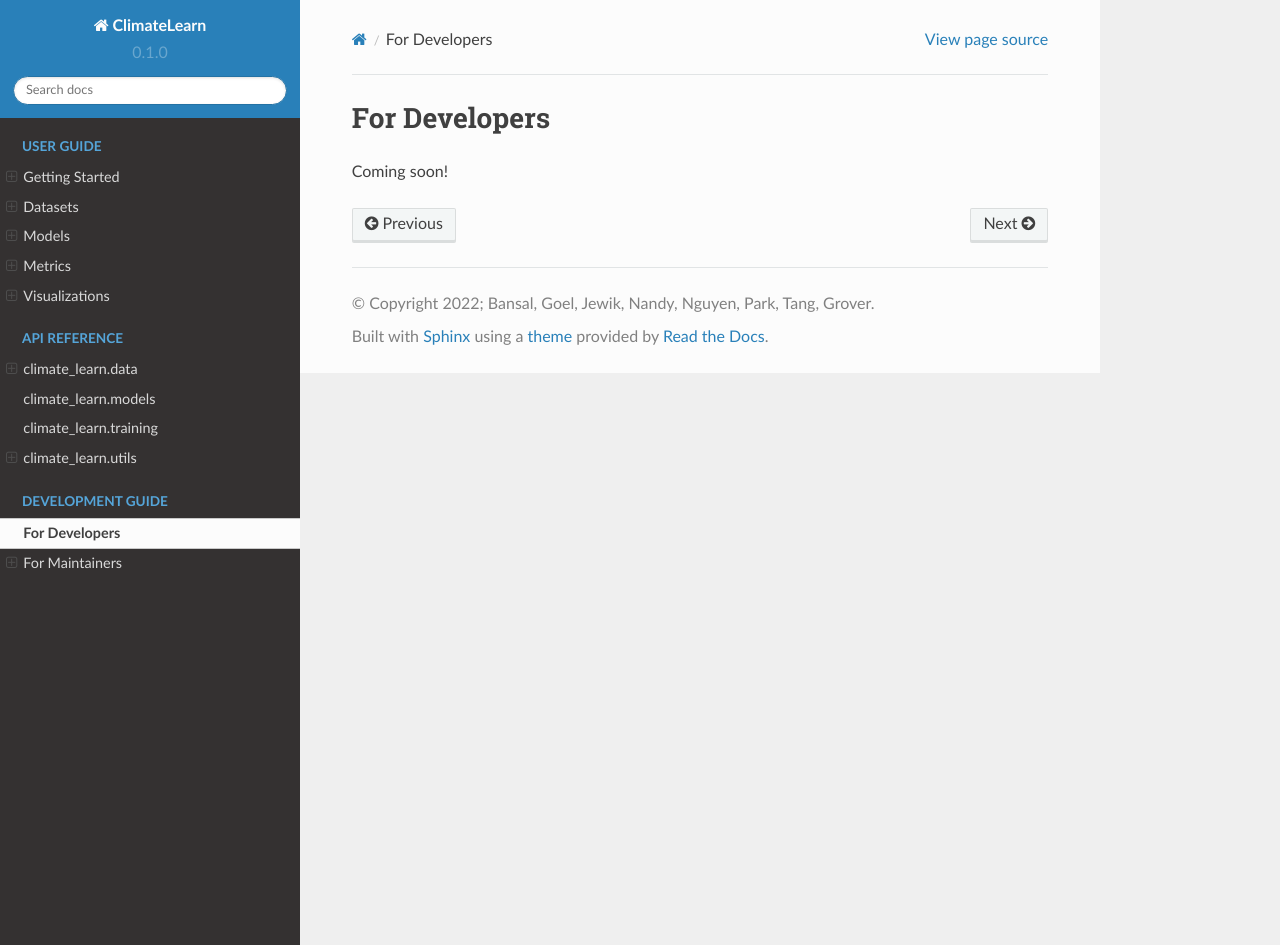
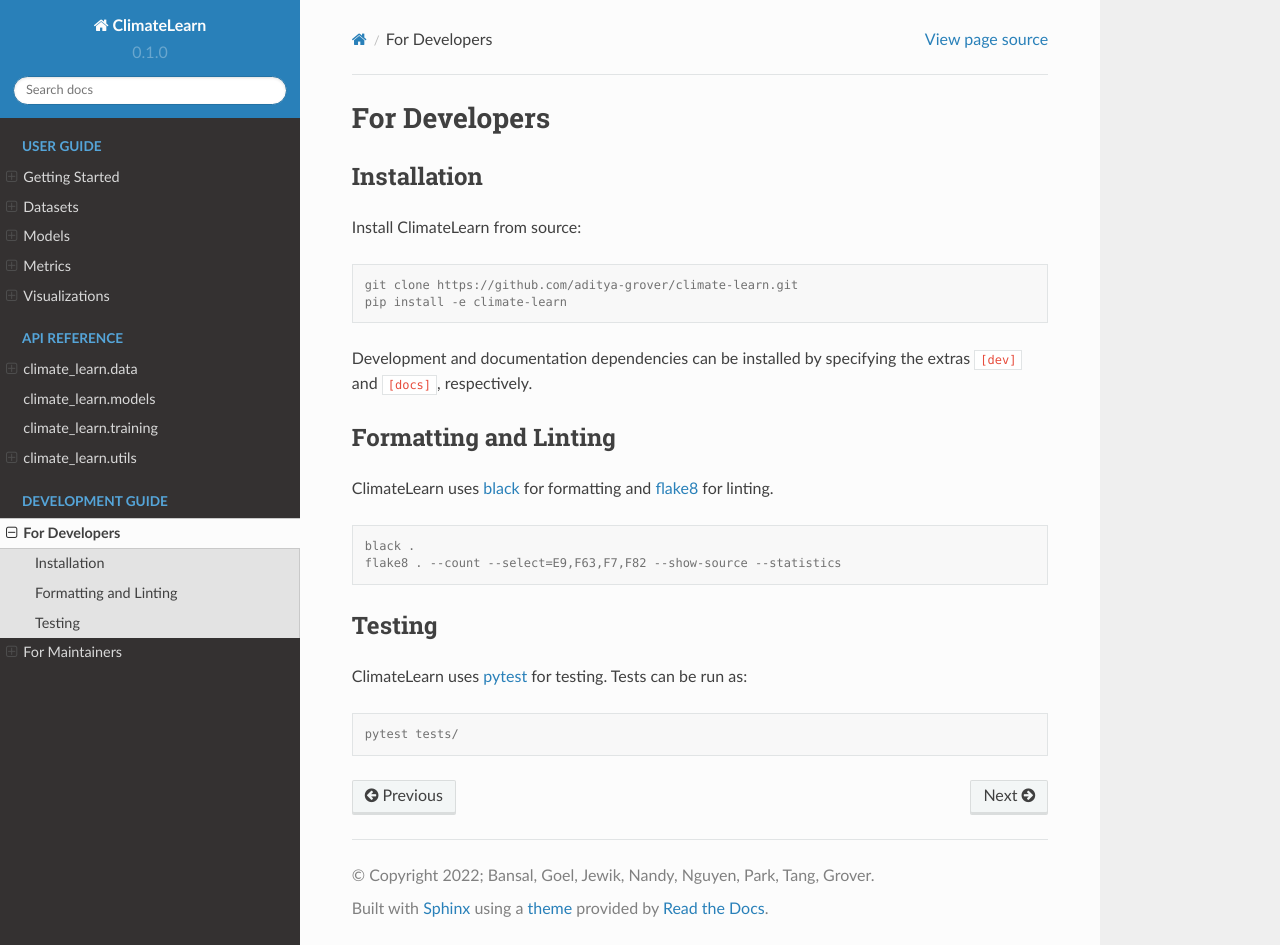
Before and after one commit to aditya-grover/climate-learn, a Sphinx documentation site: the page built from docs/source/development-guide/for-developers.rst, in a window 1280 px wide and 945 px high. Built offline with Sphinx 7.4.7 and the Read the Docs theme 2.0.0, drawn with Linux system fonts in a browser that asks for light colours.

Commit message:
Add dev guide (#73)

```diff
--- a/docs/source/development-guide/for-developers.rst
+++ b/docs/source/development-guide/for-developers.rst
@@ -1,4 +1,34 @@
 For Developers
 ==============
 
-Coming soon!
+
+Installation
+------------
+
+Install ClimateLearn from source:
+
+.. code-block:: console
+
+    git clone https://github.com/aditya-grover/climate-learn.git
+    pip install -e climate-learn
+
+Development and documentation dependencies can be installed by specifying the extras :code:`[dev]` and :code:`[docs]`, respectively.
+
+
+Formatting and Linting
+----------------------
+ClimateLearn uses `black <https://black.readthedocs.io/en/stable/>`_ for formatting and `flake8 <https://flake8.pycqa.org/en/latest/>`_ for linting.
+
+.. code-block:: console
+
+    black .
+    flake8 . --count --select=E9,F63,F7,F82 --show-source --statistics
+
+
+Testing
+-------
+ClimateLearn uses `pytest <https://docs.pytest.org/>`_ for testing. Tests can be run as:
+
+.. code-block:: console
+
+    pytest tests/
--- a/docs/source/development-guide/for-maintainers.rst
+++ b/docs/source/development-guide/for-maintainers.rst
@@ -3,7 +3,8 @@
 
 Managing Issues
 ---------------
-Coming soon!
+Issues fall into three categories: "Report a bug", "Report a docs issue", and "Feature request". No one is set as the default assignee for any issue. All issues should have an assignee within 24 hours. If you do not see one, please add either yourself or the maintainer who you think is most qualified to handle the issue.
+
 
 Managing Pull Requests
 ----------------------
```
